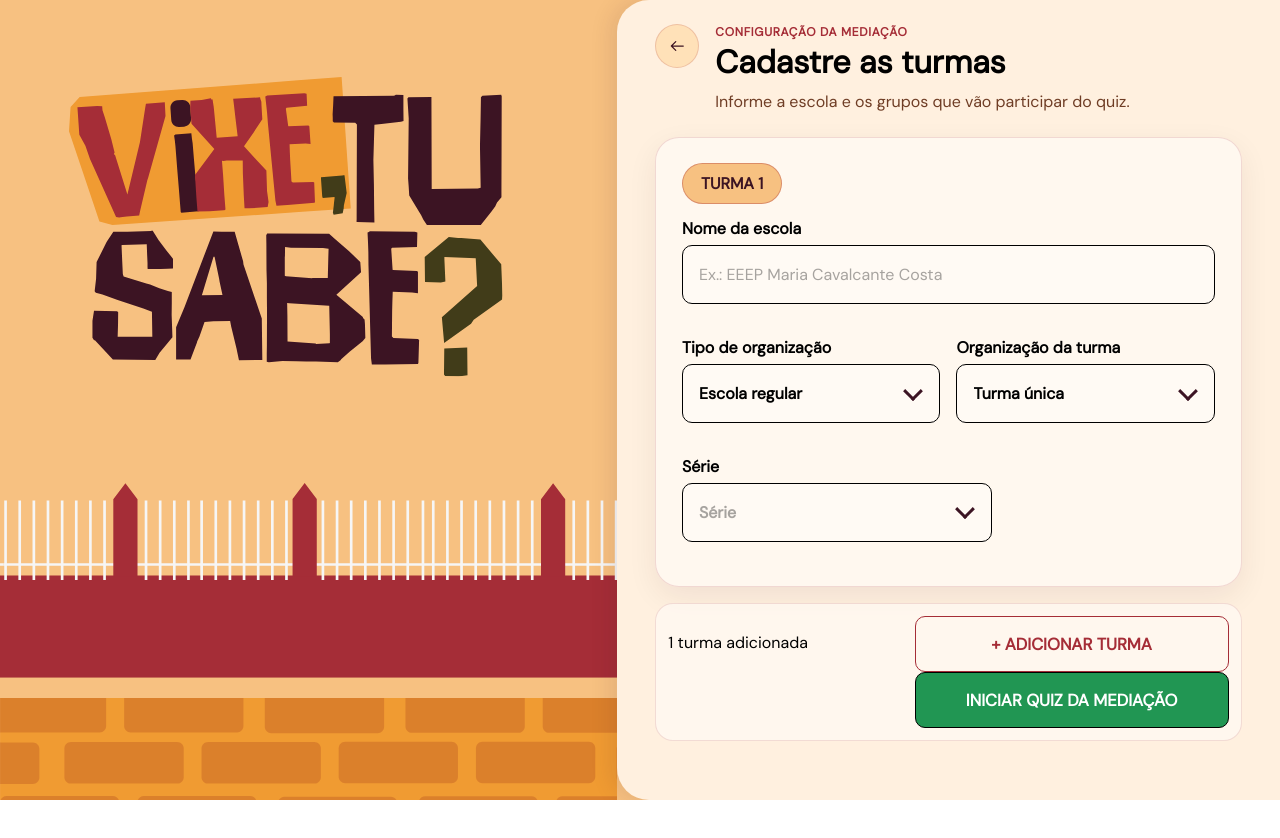
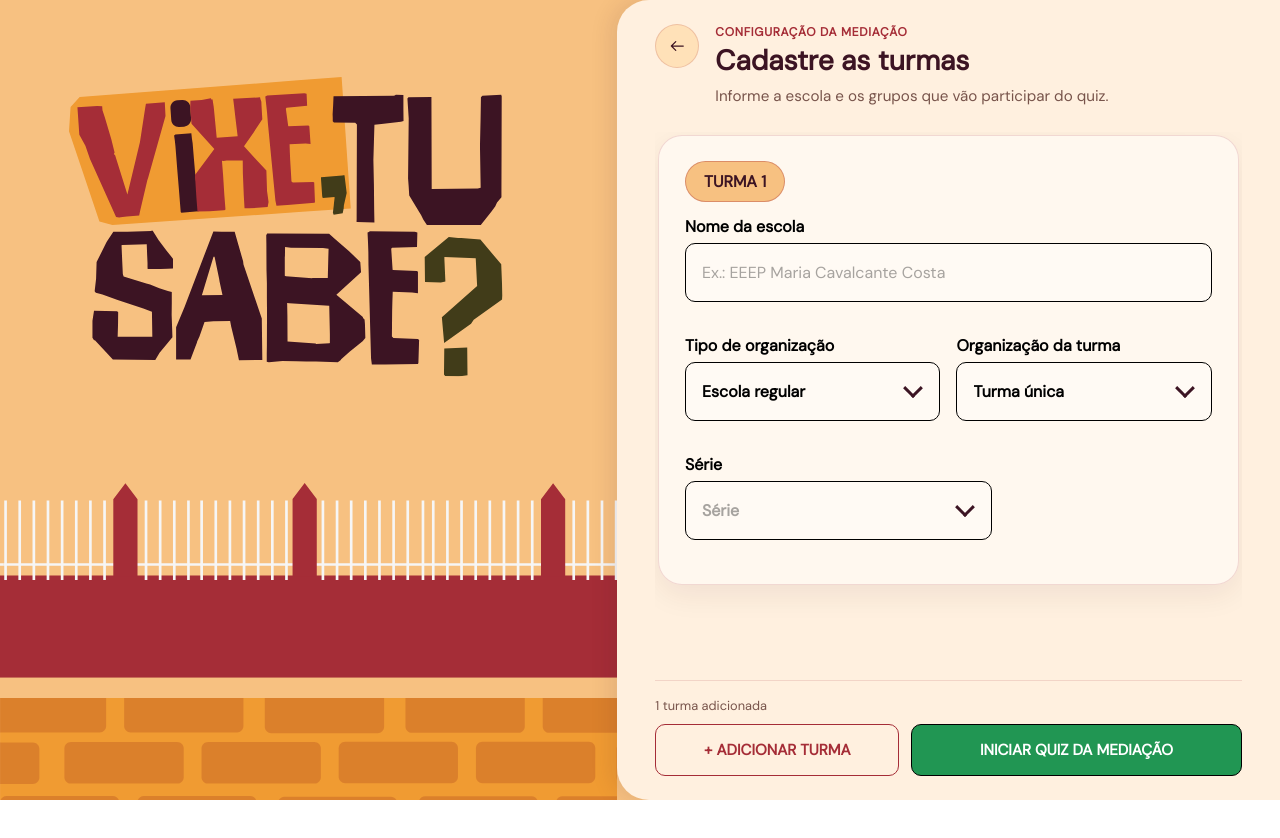
Before and after one commit to CSCAQXD/QUIZ-vixe-tu-sabe, a React app in the folder frontend/: page /cadastro-turmas in a window 1280 px wide. Shown: the top 838 px of the page. Built offline with nearby package versions, Linux system fonts and the light colour scheme; the HTML template or start-up script is replaced by a standard one.

Commit message:
style(turmas): organiza cabeçalho e ações acessíveis (parte 2)

```diff
--- a/frontend/src/pages/CadastroTurmas/CadastroTurmasPage.css
+++ b/frontend/src/pages/CadastroTurmas/CadastroTurmasPage.css
@@ -71,46 +71,60 @@
 }
 
 .registration-page__panel h1 {
-    max-width: 680px;
-    margin: 0 0 10px;
-    color: #000;
-    font-family: var(--font-family-base);
-    font-size: clamp(2rem, 2.35vw, 2.8rem);
-    font-weight: 900;
-    line-height: 1.05;
+    margin: 0 0 8px;
+    color: #3c1423;
+    font-size: clamp(1.75rem, 2.1vw, 2.5rem);
+    font-weight: 800;
+    line-height: 1.1;
 }
 
 .registration-page__intro {
-    max-width: 580px;
     margin: 0;
-    color: #6f3d25;
-    font-size: clamp(1rem, 1.05vw, 1.15rem);
-    line-height: 1.45;
+    color: #78544b;
+    font-size: 0.95rem;
+    line-height: 1.5;
 }
 
 .registration-page__forms {
-    order: 1;
-    display: grid;
-    gap: 22px;
+    min-height: 0;
+    flex: 1;
+    display: flex;
+    flex-direction: column;
+    gap: 20px;
+    overflow-y: auto;
+    overscroll-behavior: contain;
+    scrollbar-width: none;
+    padding: 3px 3px 16px;
+}
+
+.registration-page__forms::-webkit-scrollbar {
+    display: none;
 }
 
 .registration-page__actions {
-    order: 2;
+    flex: 0 0 auto;
+    padding-top: 16px;
+    border-top: 1px solid rgb(165 45 55 / 14%);
+}
+
+.registration-page__summary {
+    margin: 0 0 10px;
+    color: #78544b;
+    font-size: 0.8rem;
+}
+
+.registration-page__buttons {
     display: grid;
     grid-template-columns: minmax(0, 0.85fr) minmax(0, 1.15fr);
-    gap: 14px;
-    margin: 16px 0 8px;
-    padding: 12px;
-    border: 1px solid rgb(165 45 55 / 14%);
-    border-radius: 18px;
-    background: rgb(255 250 244 / 72%);
+    gap: 12px;
 }
 
 .registration-page__actions .button {
     width: 100%;
-    min-height: 56px;
+    min-height: 52px;
+    padding: 12px;
     font-family: var(--font-family-base);
-    font-size: clamp(1rem, 1.3vw, 1.55rem);
+    font-size: 0.95rem;
 }
 
 .registration-page__actions .button--secondary {
```
